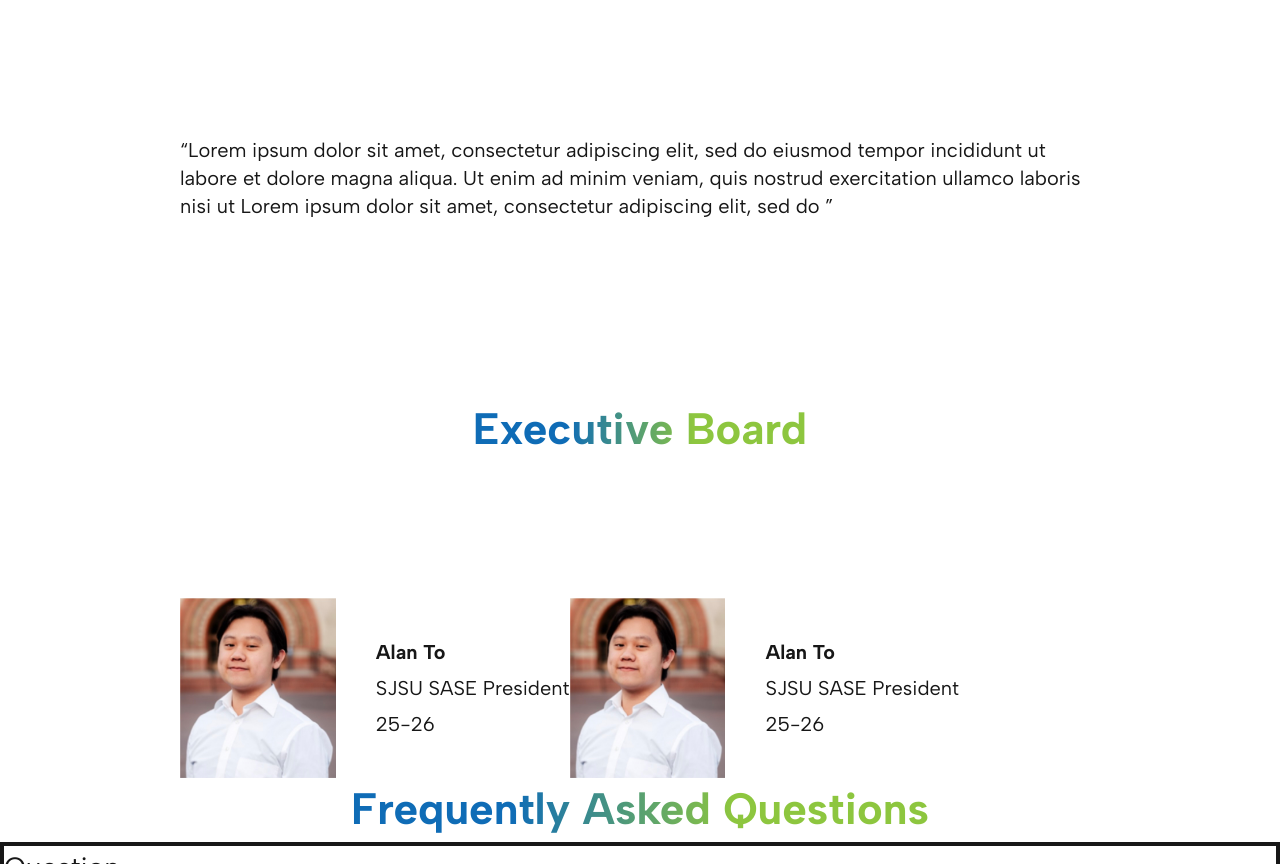
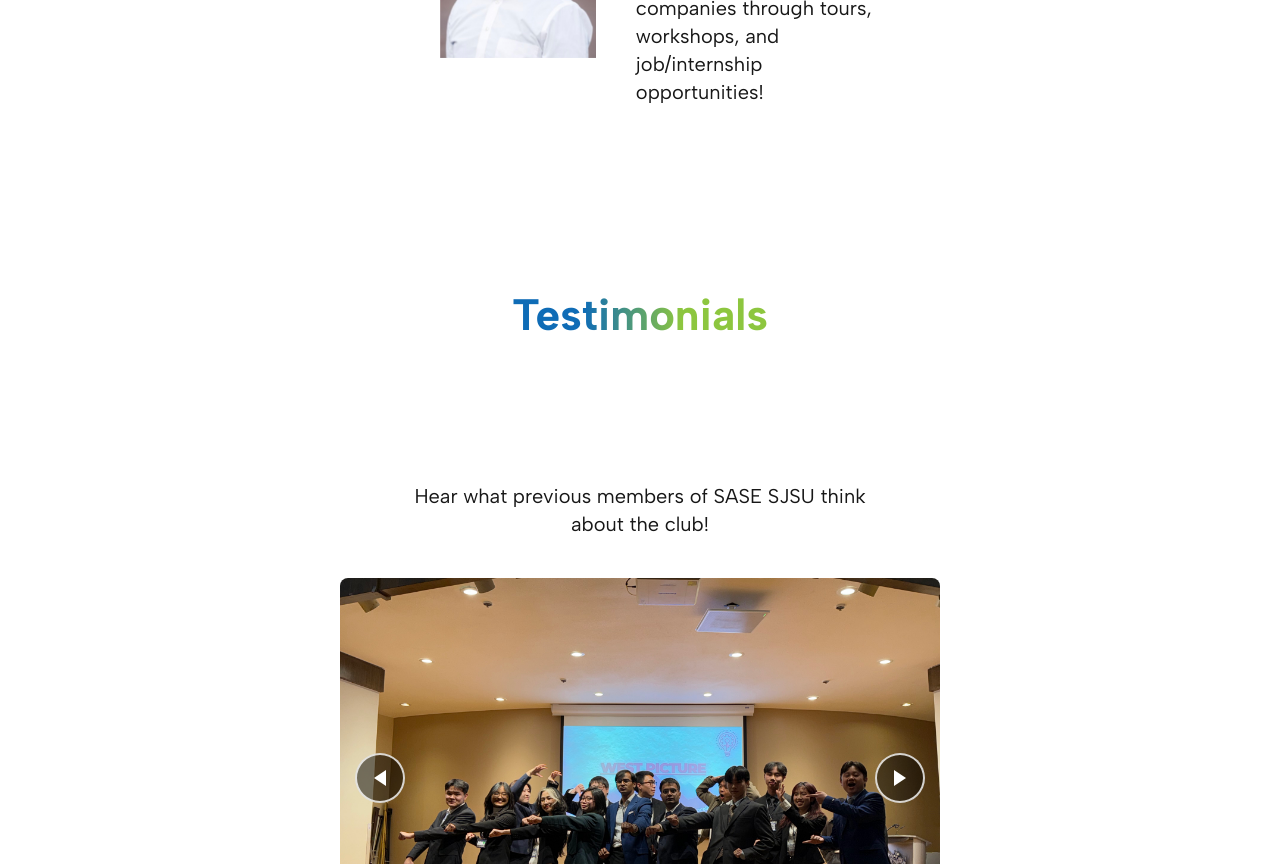
Before and after one commit to sase-sjsu/website, a Next.js app: page /about-us in a window 1280 px wide. Shown: the part 3180-4044 px from the top of the page. Built offline with nearby package versions, Linux system fonts and the light colour scheme.

Commit message:
added dropdown for FAQ, finished 1st iteration of carousel, formatted eboard profiles

```diff
--- a/src/app/about-us/page.tsx
+++ b/src/app/about-us/page.tsx
@@ -2,16 +2,15 @@ import SubH2Body from "../components/SubH2Body";
 import SubH3Body from "../components/SubH3Body";
 import BackgroundImage from "../components/BackgroundImage";
 import ClickThroughCarousel from "../components/ClickThroughCarousel";
+import AccordionText from "../components/AccordionText";
+import ImageBioRow from "../components/ImageBioRow";
+import ImageBioCol from "../components/ImageBioCol";
+
+const images = [
+  "/home/1_home_header_img.jpg", "/home/2_home_header_img.jpg", "/home/3_home_header_img.jpg", "/home/4_home_header_img.jpg", "/home/5_home_header_img.jpg"
+];
 
 export default function AboutPage() {
-
-  const images = [
-    "/about_us/president_img.jpg",
-    "/about_us/president_img.jpg",
-    "/about_us/president_img.jpg",
-    "/about_us/president_img.jpg",
-    "/about_us/president_img.jpg"
-  ]
 
 
   return (
@@ -54,27 +53,28 @@ export default function AboutPage() {
           title="Our Mission"
           body="SASE is dedicated to the advancement of Asian heritage scientists and  engineers in education and employment so that they can achieve their full career potential. In addition to professional development, SASE  also encourages members to contribute to the enhancement of the  communities in which they live."
         />
-        <div className="flex flex-col mx-100 mb-5 text-center">
+        <div className="flex flex-col mx-100 text-center">
           <p>Click <a className="text-sase-blue" href="https://www.saseconnect.org/" target="_blank" rel="noopener noreferrer">here ↗</a> to learn more about SASE!</p>
         </div>
-
 
       </section>
 
       {/*SASE Values section*/}
       <section>
+        <div className="blue-blur mt-2 -mx-37"></div>
         <SubH3Body
           title="Community"
           body="We work to build strong bonds within our own SASE community, providing  opportunities for members to make contributions to each other and help  each other grow as a STEM student and professional."
           image="/about_us/president_img.jpg"
         />
-
+        <div className="green-blur mt-5 -mx-37"></div>
         <SubH3Body
           title="Diversity"
           body="We celebrate the vast diversity of our members within the SASE community, as well as the diversity on campuses and the workplace."
           image="/about_us/president_img.jpg"
         />
 
+        <div className="blue-blur mt-5 -mx-37"></div>
         <SubH3Body
           title="Success"
           body="We facilitate engagement between students and companies through tours, workshops, and job/internship opportunities!"
@@ -84,75 +84,127 @@ export default function AboutPage() {
 
       {/* Testimonials section*/}
       <section>
-        <div className="flex flex-col mx-45 mb-5 mt-10">
-          <h2 className="h-50">Testimonials</h2>
-          <div className="flex flex-row">
-            <p>
-            “Lorem ipsum dolor sit amet, consectetur adipiscing elit,  sed do eiusmod tempor incididunt ut labore et dolore magna aliqua. Ut  enim ad minim veniam, quis nostrud exercitation ullamco laboris nisi ut Lorem ipsum dolor sit amet, consectetur adipiscing elit,  sed do ”
-            </p>
-
-          </div>
-
+        <SubH2Body
+          title="Testimonials"
+          body="Hear what previous members of SASE SJSU think about the club!"
+        />
+        <div className="flex justify-center my-10">
+          <ClickThroughCarousel
+            height="400"
+            width="600"
+            images={images}
+          />
         </div>
       </section>
 
       {/*executive board */}
       <section>
-        <div className="flex flex-col mx-45 mb-5 mt-10">
-          <h2 className="h-50">Executive Board</h2>
-          <div className="flex flex-row">
-            <div className="flex flex-row gap-10 items-center h-1">
-              <img className="z-6 h-45 mt-45" src="/about_us/president_img.jpg"/>
-                <div className="flex flex-col gap-2 mt-45">
-                  <p><b>Alan To</b></p>
-                  <p>SJSU SASE President</p>
-                  <p>25-26</p>
-                </div>
-            </div>
-
-            <div className="flex flex-row gap-10 items-center h-1">
-              <img className="z-6 h-45 mt-45" src="/about_us/president_img.jpg"/>
-                <div className="flex flex-col gap-2 mt-45">
-                  <p><b>Alan To</b></p>
-                  <p>SJSU SASE President</p>
-                  <p>25-26</p>
-                </div>
-            </div>
+        <SubH2Body
+          title="Executive Board"
+          body="Meet our dedicated team of leaders who drive SASE SJSU forward!"
+        />
+        <div className="max-w-7xl mx-auto px-4">
+          {/* First Row */}
+          <div className="flex flex-row justify-center gap-4 mb-8">
+            <ImageBioRow
+              name="Alan To"
+              image="/about_us/president_img.jpg"
+              position="President '25-'26"
+              quote="Leading SASE SJSU with passion and dedication to create opportunities for all our members."
+            />
+            <ImageBioRow
+              name="Vincent Tran"
+              image="/about_us/president_img.jpg"
+              position="Vice President '25-'26"
+              quote="Supporting our president and working to enhance member engagement through innovative programs."
+            />
+            <ImageBioRow
+              name="Sarah Lou"
+              image="/about_us/president_img.jpg"
+              position="Secretary '25-'26"
+              quote="Keeping our organization organized and ensuring clear communication between all board members."
+            />
+            <ImageBioRow
+              name="Raghav Gautam"
+              image="/about_us/president_img.jpg"
+              position="Treasurer '25-'26"
+              quote="Managing our finances responsibly to maximize the value and impact of every event we offer."
+            />
           </div>
 
+          {/* Second Row */}
+          <div className="flex flex-row justify-center gap-4 mb-8">
+            <ImageBioRow
+              name="Kevin Lam"
+              image="/about_us/president_img.jpg"
+              position="Events Coordinator '25-'26"
+              quote="Planning and executing memorable events that bring our community together and provide valuable experiences."
+            />
+            <ImageBioRow
+              name="Winston Li"
+              image="/about_us/president_img.jpg"
+              position="Events Coordinator '25-'26"
+              quote="Working alongside our team to create engaging activities and workshops that benefit all SASE members."
+            />
+            <ImageBioRow
+              name="Amy Okuma"
+              image="/about_us/president_img.jpg"
+              position="Marketing Director '25-'26"
+              quote="Spreading awareness about SASE and our mission while building our brand presence on campus."
+            />
+            <ImageBioRow
+              name="Jacob Atanacio"
+              image="/about_us/president_img.jpg"
+              position="Marketing Director '25-'26"
+              quote="Developing creative marketing strategies to promote SASE events and increase member participation."
+            />
+          </div>
+
+          {/* Third Row */}
+          <div className="flex flex-row justify-center gap-4">
+            <ImageBioRow
+              name="Brandon Estigoy"
+              image="/about_us/president_img.jpg"
+              position="Program Director '25-'26"
+              quote="Developing educational and professional development programs that help our members grow in their careers."
+            />
+            <ImageBioRow
+              name="Lucas Tolentino"
+              image="/about_us/president_img.jpg"
+              position="Program Director '25-'26"
+              quote="Creating innovative workshops and seminars that provide valuable skills and networking opportunities."
+            />
+            <ImageBioRow
+              name="Ethan Ho"
+              image="/about_us/president_img.jpg"
+              position="Philanthropy Director '25-'26"
+              quote="Organizing community service initiatives that allow SASE members to give back and make a positive impact."
+            />
+            <ImageBioRow
+              name="Ashley Roman"
+              image="/about_us/president_img.jpg"
+              position="Webmaster '25-'26"
+              quote="Maintaining our digital presence and ensuring our website serves as an effective platform for our community."
+            />
+          </div>
         </div>
       </section>
 
       {/*FAQ*/}
       <section>
-        <div>
-          <h2>Frequently Asked Questions</h2>
-        </div>
-        <div className="border-4">
-          <button>
-            <h3>Question</h3>
-          </button>
-        </div>
-        <div className="border-4">
-          <button>
-            <h3>Question</h3>
-          </button>
-        </div>
-        <div className="border-4">
-          <button>
-            <h3>Question</h3>
-          </button>
-        </div>
-        <div className="border-4">
-          <button>
-            <h3>Question</h3>
-          </button>
-        </div>
-        <div className="border-4">
-          <button>
-            <h3>Question</h3>
-          </button>
-        </div>
+       <AccordionText
+          question="What is SASE?"
+          answer="SASE is a nationwide organization run by a hard-working board of people of various"
+        />
+        <AccordionText
+            question="How can I join SASE?"
+            answer="You can join SASE by attending our meetings and signing up on our website."
+        />
+        <AccordionText
+            question="What events does SASE host?"
+            answer="SASE hosts a variety of events including workshops, networking events, and community service activities."
+        />
+
       </section>
 
 
--- a/src/app/components/AccordionText.tsx
+++ b/src/app/components/AccordionText.tsx
@@ -1,6 +1,4 @@
-
-"use client"
-
+"use client";
 import { useState} from "react";
 
 type pageProps = {
--- a/src/app/components/ClickThroughCarousel.tsx
+++ b/src/app/components/ClickThroughCarousel.tsx
@@ -1,33 +1,64 @@
 "use client";
 
 import { useState } from "react";
+import styles from "../styles/clickthroughcarousel.module.css";
 
-type imagesProp = {
+type pageProps = {
   height: string,
   width: string,
   images: string[]
 };
 
-export default function ClickThroughCarousel({height, width, images}: imagesProp) {
+export default function ClickThroughCarousel({height, width, images}: pageProps) {
     const [currentImage, setCurrentImage] = useState(0);
+    const [isTransitioning, setIsTransitioning] = useState(false);
 
     const handleNext = () => {
-        setCurrentImage((prev) => (prev + 1) % images.length);
+        if (isTransitioning) return;
+        setIsTransitioning(true);
+        setTimeout(() => {
+            setCurrentImage((prev) => (prev + 1) % images.length);
+            setIsTransitioning(false);
+        }, 250);
     };
 
     const handlePrev = () => {
-        setCurrentImage((prev) => (prev - 1 + images.length) % images.length);
+        if (isTransitioning) return;
+        setIsTransitioning(true);
+        setTimeout(() => {
+            setCurrentImage((prev) => (prev - 1 + images.length) % images.length);
+            setIsTransitioning(false);
+        }, 250);
     };
 
     return (
-        <div className="relative" style={{height: `${height}px`, width: `${width}px`}}>
-            <img src={images[currentImage]} alt={`Image ${currentImage + 1}`} className="w-full h-full object-cover" />
-            <button onClick={handlePrev} className="absolute left-0 top-1/2 transform -translate-y-1/2 bg-gray-800 text-white p-2">Prev</button>
-            <button onClick={handleNext} className="absolute right-0 top-1/2 transform -translate-y-1/2 bg-gray-800 text-white p-2">Next</button>
+        <div
+            className={styles.carousel}
+            style={{height: `${height}px`, width: `${width}px`}}
+        >
+            <div className={styles.imageContainer}>
+                <img
+                    src={images[currentImage]}
+                    alt={`Image ${currentImage + 1}`}
+                    className={`${styles.image} ${isTransitioning ? styles.slideLeft : ''}`}
+                />
+            </div>
+
+            <button
+                onClick={handlePrev}
+                className={`${styles.navButton} ${styles.prevButton}`}
+                disabled={isTransitioning}
+            >
+                <div className={`${styles.arrow} ${styles.arrowLeft}`}></div>
+            </button>
+
+            <button
+                onClick={handleNext}
+                className={`${styles.navButton} ${styles.nextButton}`}
+                disabled={isTransitioning}
+            >
+                <div className={`${styles.arrow} ${styles.arrowRight}`}></div>
+            </button>
         </div>
-
     );
-
-
-
 }
--- a/src/app/components/SubH2Body.tsx
+++ b/src/app/components/SubH2Body.tsx
@@ -2,8 +2,6 @@
  * we have a lot of <h2>... style content so heres a component for it
  *                  <p>...
  */
-
-"use clinet";
 
 type pageProps = {
     title: string;
--- /dev/null
+++ b/src/app/styles/clickthroughcarousel.module.css
@@ -0,0 +1,156 @@
+#clickthroughcarousel {
+  transition: opacity 1.5s ease-in-out;
+  opacity: 1;
+}
+
+.slide-left {
+  animation: slide-left 0.7s forwards;
+}
+
+@keyframes slide-left {
+  from {
+    transform: translateX(0);
+    opacity: 1;
+  }
+  to {
+    transform: translateX(-100%);
+    opacity: 0;
+  }
+}
+
+.slide-right {
+  animation: slide-right 0.7s forwards;
+}
+
+@keyframes slide-right {
+  from {
+    transform: translateX(0);
+    opacity: 1;
+  }
+  to {
+    transform: translateX(100%);
+    opacity: 0;
+  }
+}
+
+.carousel {
+  position: relative;
+  overflow: hidden;
+  border-radius: 8px;
+}
+
+.imageContainer {
+  position: relative;
+  width: 100%;
+  height: 100%;
+}
+
+.image {
+  width: 100%;
+  height: 100%;
+  object-fit: cover;
+  position: absolute;
+  top: 0;
+  left: 0;
+  transition: transform 0.5s ease-in-out, opacity 0.5s ease-in-out;
+}
+
+.slideLeft {
+  animation: slideLeft 0.5s ease-in-out forwards;
+}
+
+.slideRight {
+  animation: slideRight 0.5s ease-in-out forwards;
+}
+
+.slideIn {
+  animation: slideIn 0.5s ease-in-out forwards;
+}
+
+@keyframes slideLeft {
+  from {
+    transform: translateX(0);
+    opacity: 1;
+  }
+  to {
+    transform: translateX(-100%);
+    opacity: 0;
+  }
+}
+
+@keyframes slideRight {
+  from {
+    transform: translateX(0);
+    opacity: 1;
+  }
+  to {
+    transform: translateX(100%);
+    opacity: 0;
+  }
+}
+
+@keyframes slideIn {
+  from {
+    transform: translateX(100%);
+    opacity: 0;
+  }
+  to {
+    transform: translateX(0);
+    opacity: 1;
+  }
+}
+
+.navButton {
+  position: absolute;
+  top: 50%;
+  transform: translateY(-50%);
+  width: 50px;
+  height: 50px;
+  border-radius: 50%;
+  border: 2px solid rgba(255, 255, 255, 0.8);
+  background-color: rgba(0, 0, 0, 0.5);
+  color: white;
+  cursor: pointer;
+  display: flex;
+  align-items: center;
+  justify-content: center;
+  font-size: 18px;
+  transition: all 0.3s ease;
+  z-index: 10;
+}
+
+.navButton:hover {
+  background-color: rgba(0, 0, 0, 0.8);
+  border-color: white;
+  transform: translateY(-50%) scale(1.1);
+}
+
+.navButton:active {
+  transform: translateY(-50%) scale(0.95);
+}
+
+.prevButton {
+  left: 15px;
+}
+
+.nextButton {
+  right: 15px;
+}
+
+.arrow {
+  width: 0;
+  height: 0;
+  border-style: solid;
+}
+
+.arrowLeft {
+  border-top: 8px solid transparent;
+  border-bottom: 8px solid transparent;
+  border-right: 12px solid white;
+}
+
+.arrowRight {
+  border-top: 8px solid transparent;
+  border-bottom: 8px solid transparent;
+  border-left: 12px solid white;
+}
```
Also changed, not shown: src/app/components/ImageBioCol.tsx (+4 -4 lines), src/app/components/ImageBioRow.tsx (+6 -6 lines).
